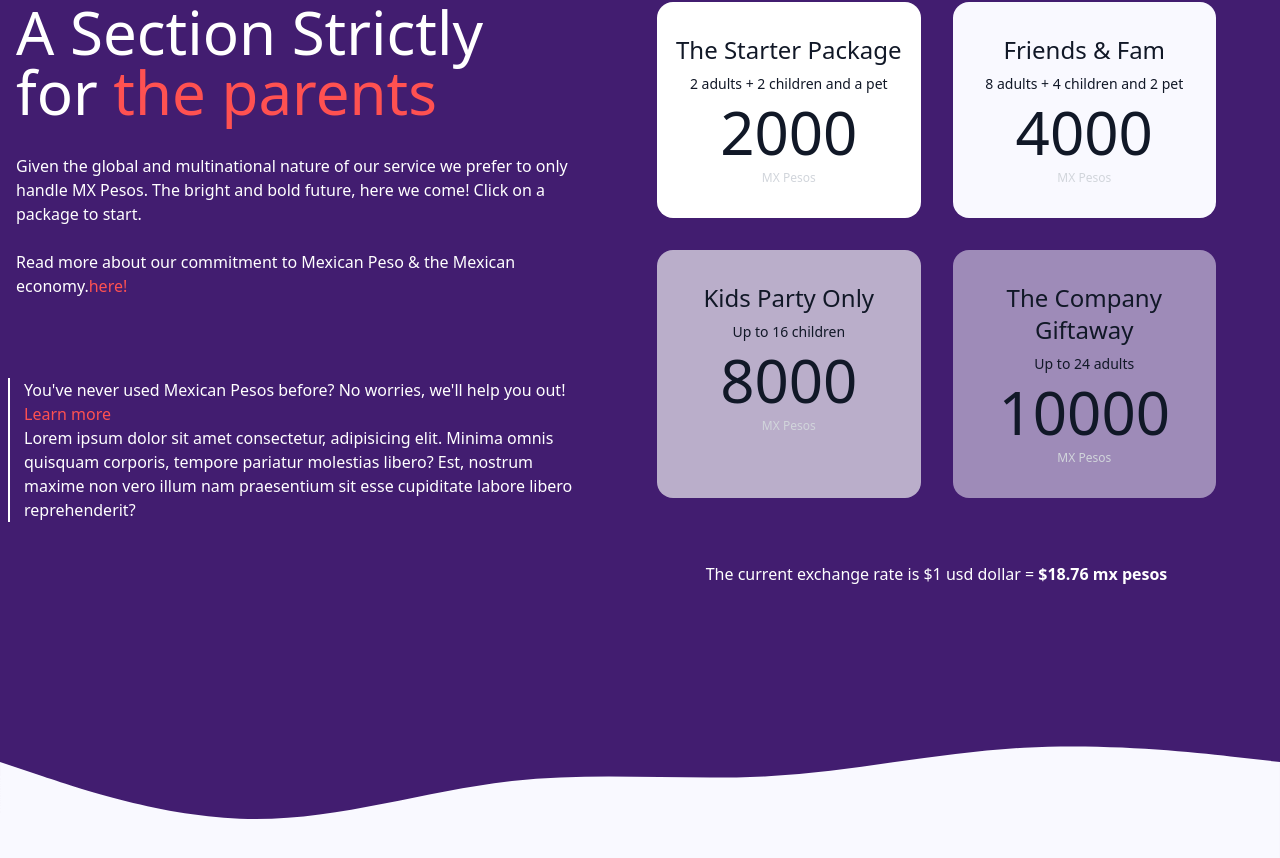
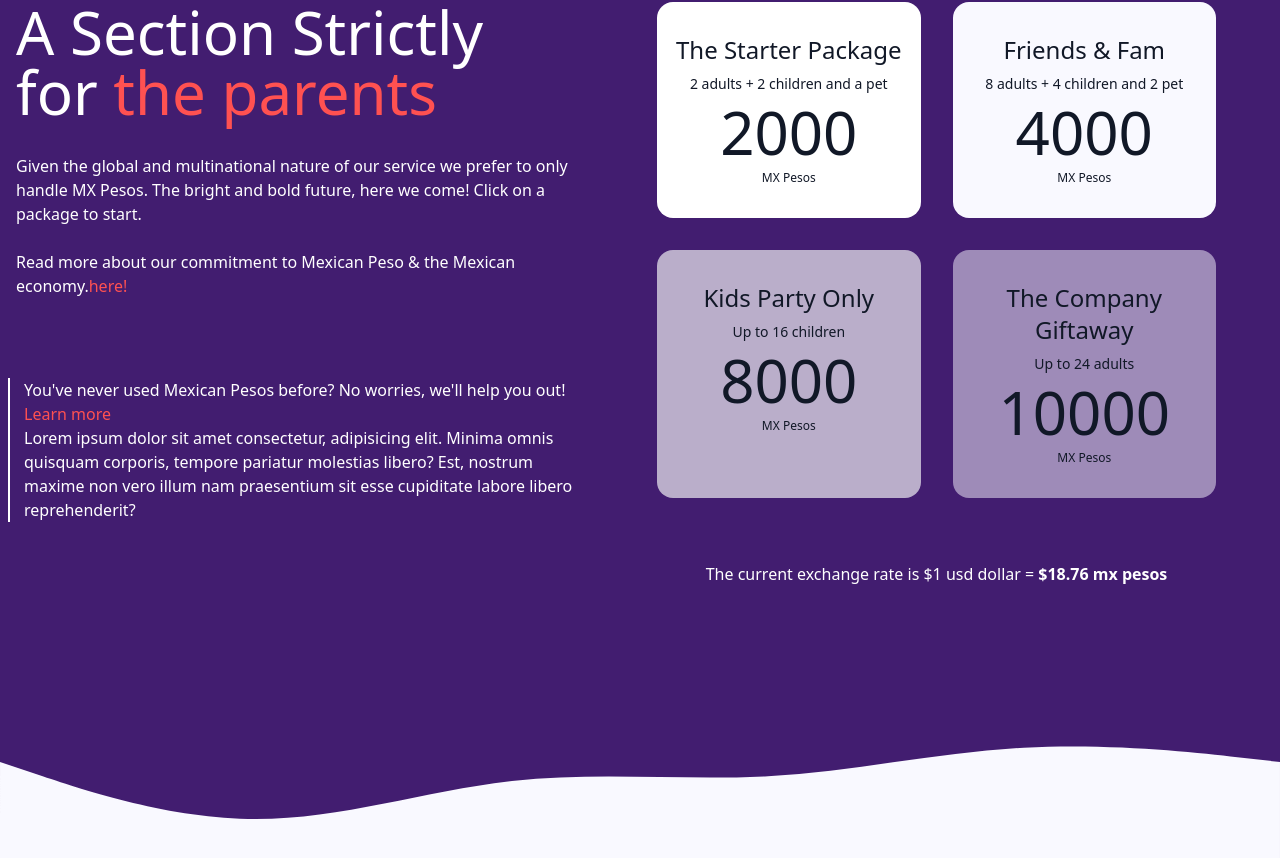
Before and after one commit to GeraAlcantara/xmasLandingPage, a React (Vite) app: page / in a window 1280 px wide. Shown: the part 4111-4969 px from the top of the page. Built offline with nearby package versions, Linux system fonts and the light colour scheme.

Commit message:
change color MX pesos

```diff
--- a/src/App.tsx
+++ b/src/App.tsx
@@ -166,25 +166,25 @@ function App() {
                   <h3 className='text-2xl font-medium'>The Starter Package</h3>
                   <p className='text-sm'>2 adults + 2 children and a pet</p>
                   <p className='font-normal text-6xl'>2000</p>
-                  <p className='text-xs text-gray-300'>MX Pesos</p>
+                  <p className='text-xs text-gray-900'>MX Pesos</p>
                 </div>
                 <div className='bg-brandPurple-50 px-4 py-8 rounded-2xl flex flex-col gap-2 '>
                   <h3 className='text-2xl font-medium'>Friends & Fam</h3>
                   <p className='text-sm'>8 adults + 4 children and 2 pet</p>
                   <p className='font-normal text-6xl'>4000</p>
-                  <p className='text-xs text-gray-300'>MX Pesos</p>
+                  <p className='text-xs text-gray-900'>MX Pesos</p>
                 </div>
                 <div className='bg-brandPurple-100/80 px-4 py-8 rounded-2xl flex flex-col gap-2 '>
                   <h3 className='text-2xl font-medium'>Kids Party Only</h3>
                   <p className='text-sm'>Up to 16 children</p>
                   <p className='font-normal text-6xl'>8000</p>
-                  <p className='text-xs text-gray-300'>MX Pesos</p>
+                  <p className='text-xs text-gray-900'>MX Pesos</p>
                 </div>
                 <div className='bg-brandPurple-400 px-4 py-8 rounded-2xl flex flex-col gap-2 '>
                   <h3 className='text-2xl font-medium'>The Company Giftaway</h3>
                   <p className='text-sm'>Up to 24 adults</p>
                   <p className='font-normal text-6xl'>10000</p>
-                  <p className='text-xs text-gray-300'>MX Pesos</p>
+                  <p className='text-xs text-gray-900'>MX Pesos</p>
                 </div>
               </div>
               <p className='text-white text-center mt-16'>
```
